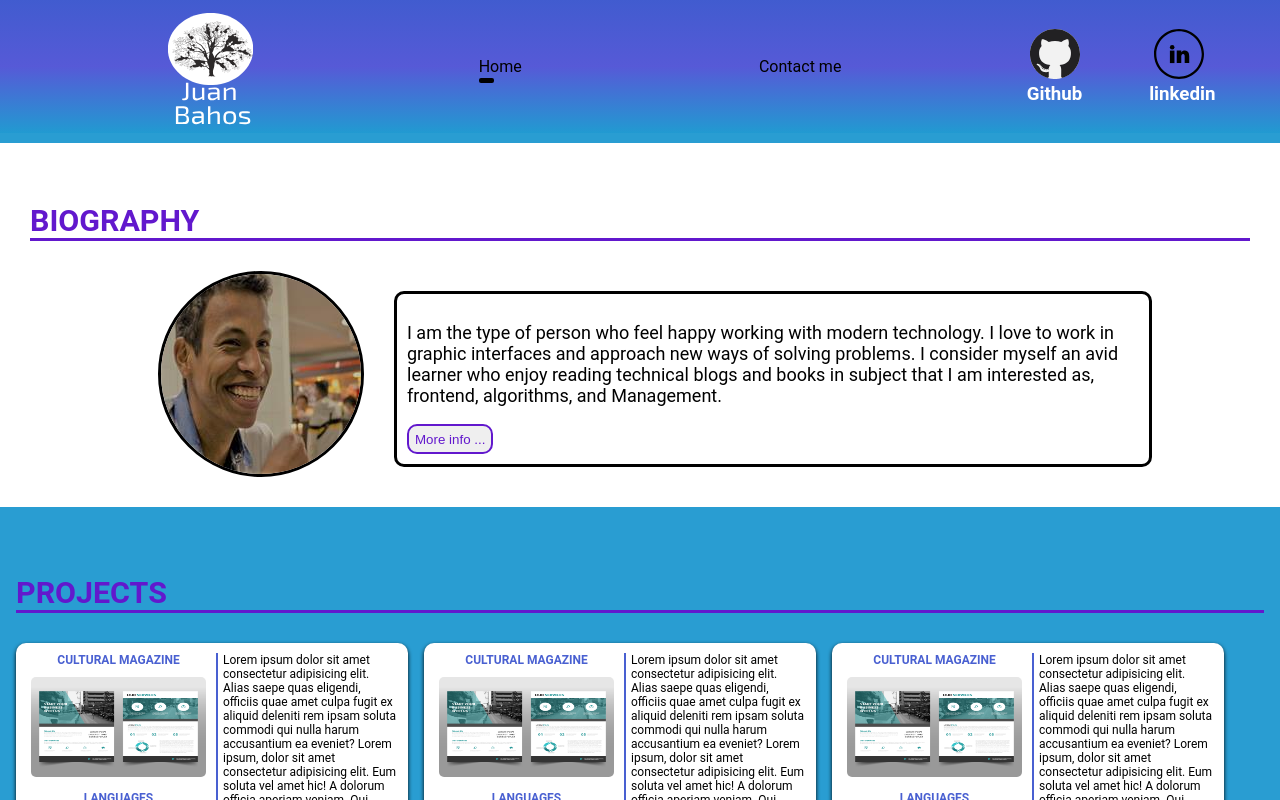
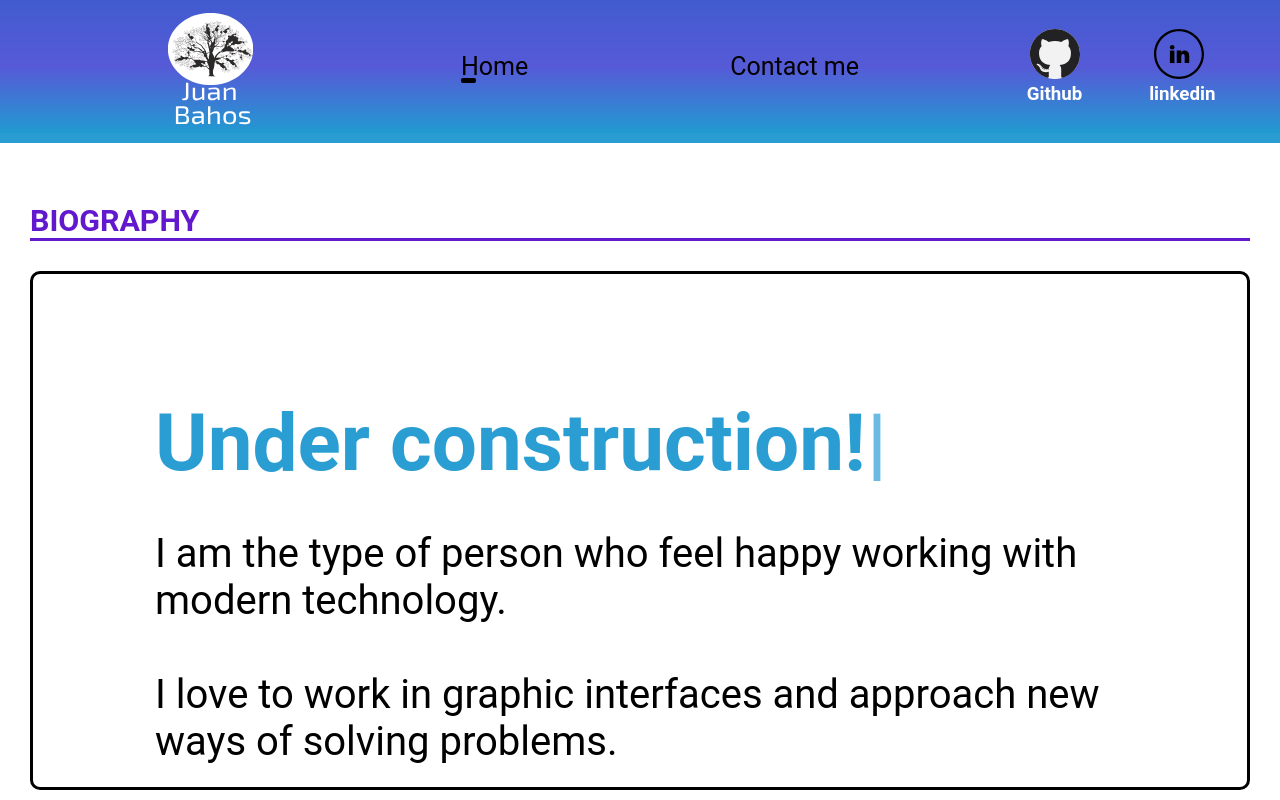
Before and after one commit to cadenahos/React-Portfolio-, a React app: page / in a window 1280 px wide. Shown: the top 800 px of the page. Built offline with nearby package versions, Linux system fonts and the light colour scheme.

Commit message:
[fix] biography part

```diff
--- a/package.json
+++ b/package.json
@@ -25,6 +25,7 @@
     "react": "^17.0.2",
     "react-dom": "^17.0.2",
     "react-router-dom": "^6.2.2",
+    "typewriter-effect": "^2.19.0",
     "webpack": "^5.69.1",
     "webpack-cli": "^4.9.2",
     "webpack-dev-server": "^4.7.4"
--- a/src/containers/Bio.jsx
+++ b/src/containers/Bio.jsx
@@ -1,8 +1,13 @@
 import React from 'react';
 import fotoperfil from '@images/perfilcentrado.jpeg';
+import Typewriter from 'typewriter-effect';
 import '@styles/Bio.scss';
 
+
 const Bio = () => {
+
+    React.useEffect(()=>{
+    },[])
     return (
         <section className="bio">
         <div className="home-section-title" >
@@ -10,13 +15,35 @@ const Bio = () => {
             <div></div>
         </div>
         <div className="bio-container">
-            <img className="bio-fotoPerfil" src={fotoperfil} alt="foto perfil"/>
+            {/* <img className="bio-fotoPerfil" src={fotoperfil} alt="foto perfil"/> */}
             <div className="bio-description">
+            <div className='bio-hello'>
+
+                <Typewriter
+  onInit={(typewriter) => {
+    typewriter.typeString('Under construction!')
+      .callFunction(() => {
+        console.log('String typed out!');
+      })
+      .pauseFor(2500)
+      .deleteAll()
+      .callFunction(() => {
+        console.log('All strings were deleted');
+      })
+      .start();
+  }}
+/>
+            </div>
                 <p>
-                    I am the type of person who feel happy working with modern technology. I love to work in graphic interfaces and approach new ways of solving problems.
-                    I consider myself an avid learner who enjoy reading technical blogs and books in subject that I am interested as, frontend, algorithms, and Management.
-                </p>
-                <button className="button--primary">More info ...</button>
+                    I am the type of person who feel happy working with modern technology.
+                    <br></br>
+                    <br></br>
+
+                    I love to work in graphic interfaces and approach new ways of solving problems.
+                    <br></br>
+                    <br></br>
+                    </p>
+                {/* <button className="button--primary">More info ...</button> */}
             </div>
         </div>
         </section>
--- a/src/styles/Bio.scss
+++ b/src/styles/Bio.scss
@@ -4,54 +4,82 @@
     background-color: var(--clear);
     color: var(--dark);
     padding: 30px;
+    height: 630px;
+}
+.bio-hello{
+    color: var(--primary);
+    font-size: 30px;
+    font-weight: 700;
 }
 .bio-container{
     display: flex;
     flex-wrap: wrap;
     justify-content: center;
+    align-content: center;
+
 }
 .bio-description {
-    width: 60%;
     border: 3px solid var(--dark);
     border-radius: 10px;
-    margin-top: 10px;
-    padding: 10px;
+    padding: 10%;
     font-size: var(--par);
     align-self: center;
-    font-size: 18px;
-    max-height: 300px;
+    font-size: 20px;
+    height: 300px;
+    overflow: hidden;
+    text-overflow: ellipsis;
 
 }
 .bio-description > p{
     overflow: hidden;
-    max-height: 230px;
     text-overflow: ellipsis;
 }
-.bio-fotoPerfil{
-    border-radius: 50%;
-    margin: 0 30px;
-    border: 3px solid var(--dark);
-    width: 100%;
-    max-width: 200px;
-}
-
-.button--primary {
-    border-radius: 10px;
-    color: var(--secundary);
-    border: 2px solid var(--secundary);
-    height: 30px;
-    cursor: pointer;
-}
-.button--primary:active {
-    border: 5px solid var(--third);
-}
+// .bio-fotoPerfil{
+//     border-radius: 50%;
+//     border: 3px solid var(--dark);
+//     width: 100%;
+//     max-width: 200px;
+// }
+.typewrite-hello {
+    font-size: 70px;
+    line-height: 78px;
+    font-weight: 400;
+    font-family: 'Roboto', sans-serif;
+  }
+// .button--primary {
+//     border-radius: 10px;
+//     color: var(--secundary);
+//     border: 2px solid var(--secundary);
+//     height: 30px;
+//     cursor: pointer;
+// }
+// .button--primary:active {
+//     border: 5px solid var(--third);
+// }
 @media (min-width: 920px) {
     .bio-container{
         flex-wrap: nowrap;
+    }
+    .button--primary {
+        border-radius: 10px;
+        color: var(--secundary);
+        border: 2px solid var(--secundary);
+        height: 50px;
+        width: 150px;
+        cursor: pointer;
+        font-size: 25px;
     }
 }
 @media (min-width: 620px) {
     .bio-container{
         flex-wrap: nowrap;
     }
+    .bio-description {
+        font-size: 40px;
+        height: 269px;
+    }
+    .bio-hello{
+        font-size: 80px;
+    }
+
 }
--- a/src/styles/Menu.scss
+++ b/src/styles/Menu.scss
@@ -4,16 +4,18 @@
     display: flex;
     justify-content: space-around;
     width: 100%;
-    color: var(--clear);
+    color: white;
+    font-size: 25px;
 }
 
 .nav li:hover {
     color: var(--grey);
+
     cursor: pointer;
 }
 
 .nav a:visited {
-    color: var(--grey);
+    color: white;
     cursor: pointer;
 }
 .nav li:hover a::before{
```
Also changed, not shown: 1 other file (tests, documents, lock files or other folders).
